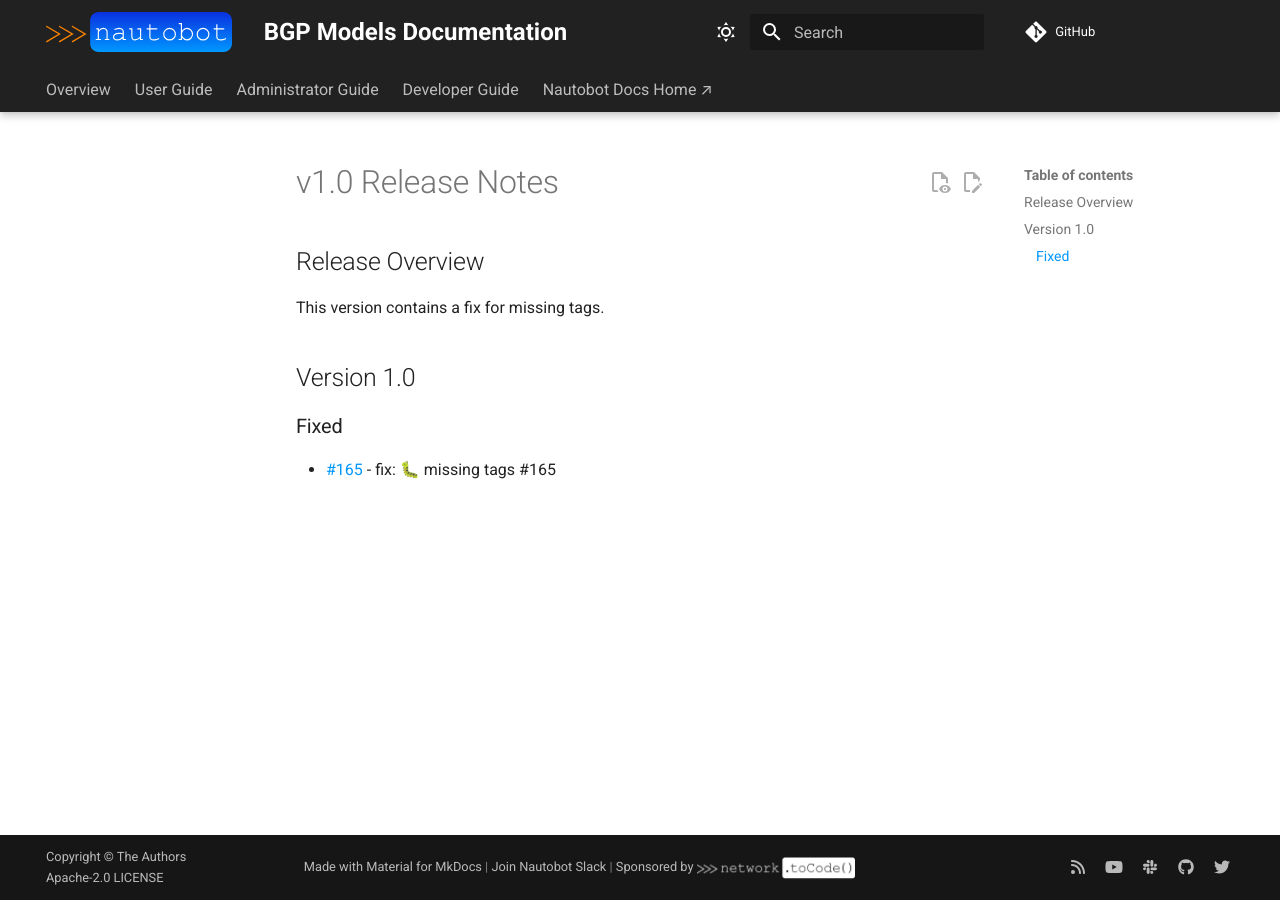
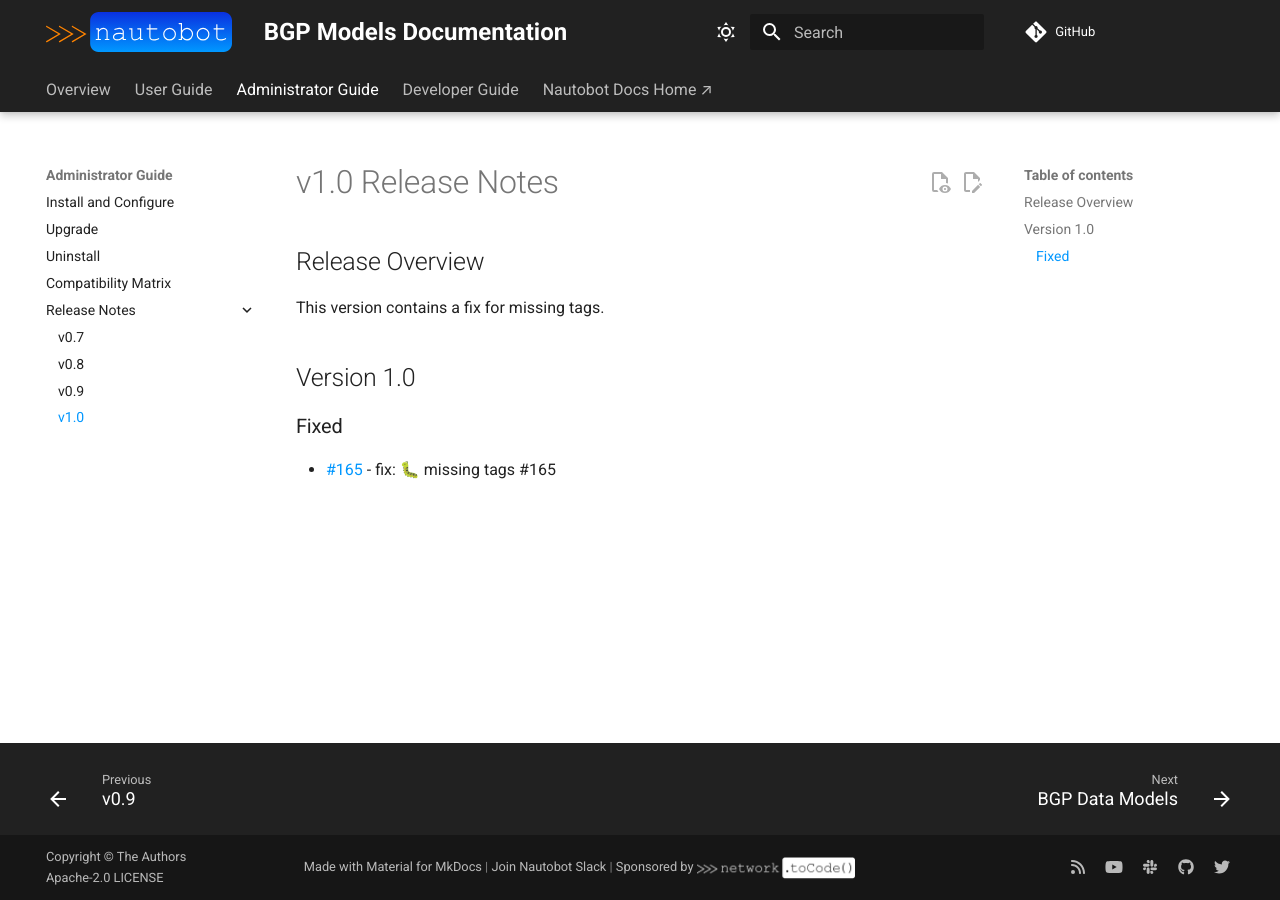
Before and after one commit to nautobot/nautobot-app-bgp-models, an MkDocs documentation site: the page built from docs/admin/release_notes/version_1.0.md, in a window 1280 px wide. Built offline with MkDocs 1.6.1 and Material for MkDocs 9.7.7, drawn with Linux system fonts in a browser that asks for light colours; comment, search, counter and statistics services are not loaded.

Commit message:
Fix docs build for ltm-1.6 (#224)
* Fix RTD docs builds

* fix docker compose command

* Regenerate lock

---------

Co-authored-by: Gary Snider <75227981+gsnider2195@users.noreply.github.com>
Co-authored-by: Stephen Kiely <stephenkiely87@gmail.com>

```diff
--- a/mkdocs.yml
+++ b/mkdocs.yml
@@ -116,6 +116,7 @@ nav:
           - v0.7: "admin/release_notes/version_0.7.md"
           - v0.8: "admin/release_notes/version_0.8.md"
           - v0.9: "admin/release_notes/version_0.9.md"
+          - v1.0: "admin/release_notes/version_1.0.md"
   - Developer Guide:
       - BGP Data Models: "dev/models.md"
       - Extending the App: "dev/extending.md"
```
Also changed, not shown: docs/requirements.txt (line endings or trailing spaces), 1 other file.
